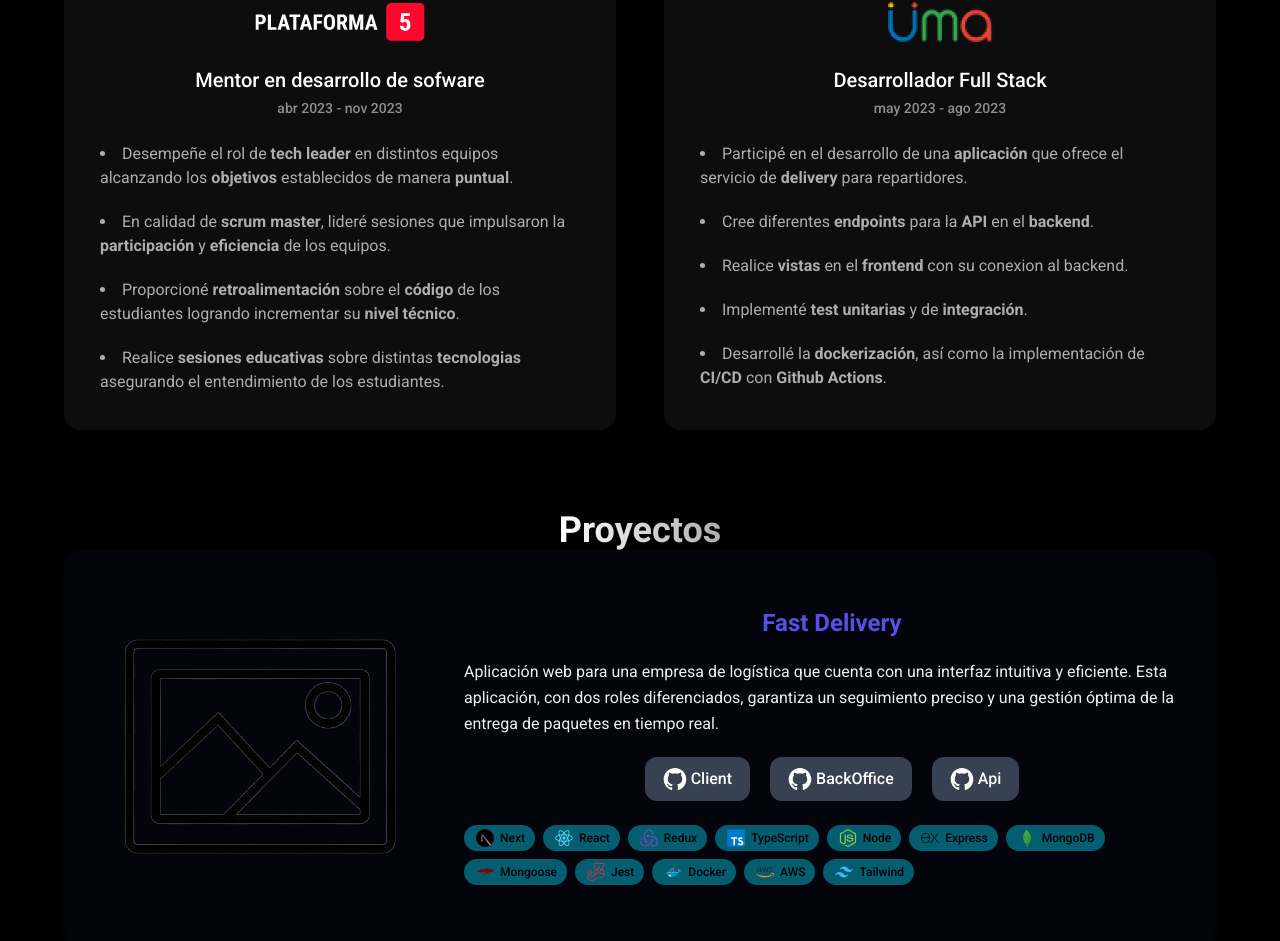
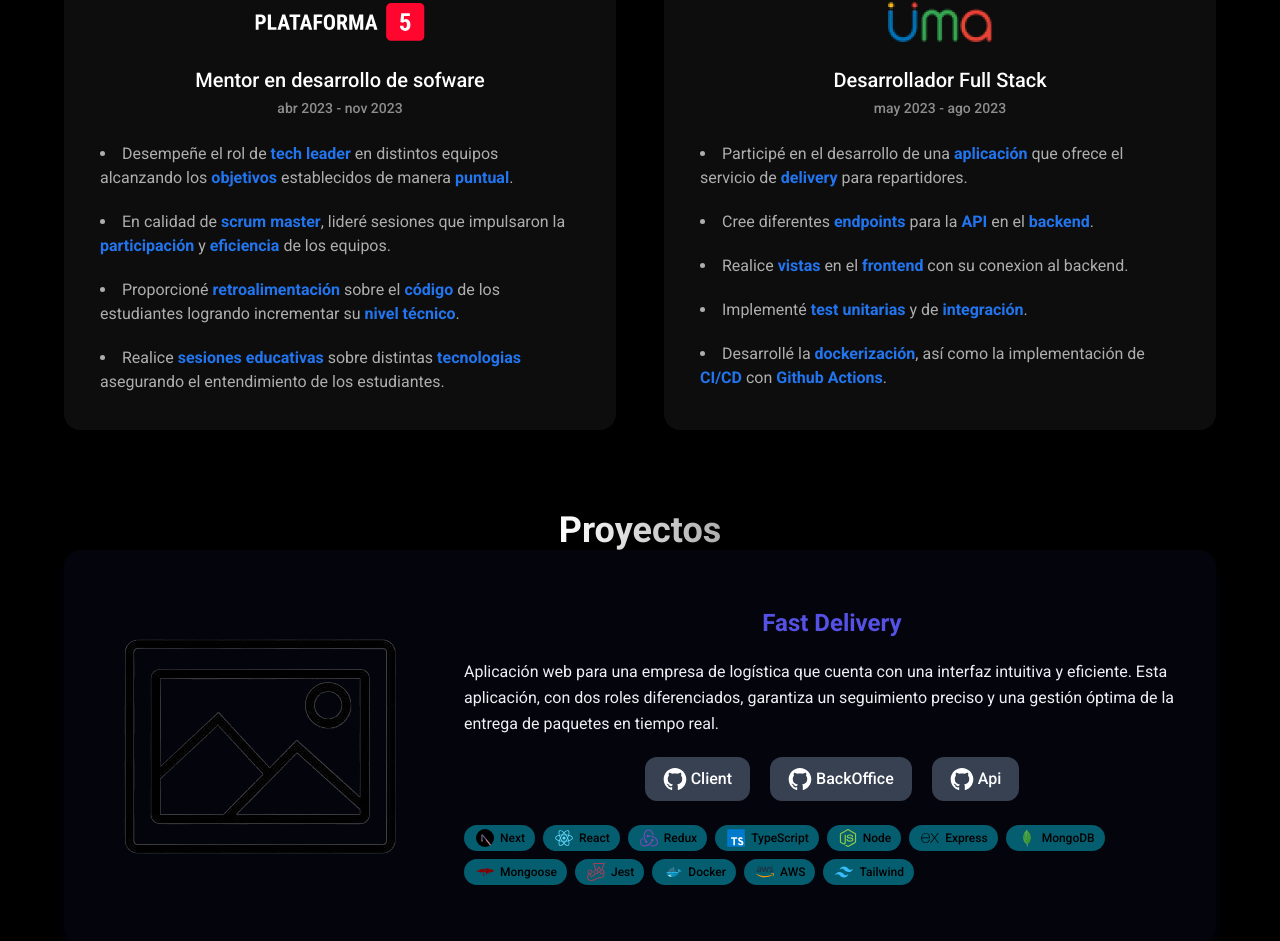
Before and after one commit to RafaMojica/Portfolio-Rafael-Mojica, a Next.js app: page / in a window 1280 px wide. Shown: the part 1034-1975 px from the top of the page. Built offline with nearby package versions, Linux system fonts and the light colour scheme.

Commit message:
fix: add class highlighted

```diff
--- a/src/app/globals.css
+++ b/src/app/globals.css
@@ -17,6 +17,10 @@ html {
   text-dSecondary before:bg-dGradientPrimary hover:text-dGradientPrimary;
 }
 
+.highlightedWords{
+  @apply font-bold text-dEmphasis
+}
+
 @media (prefers-reduced-motion: reduce) {
   html {
     scroll-behavior: auto;
--- a/src/data/Experience.ts
+++ b/src/data/Experience.ts
@@ -8,10 +8,10 @@ const COMPANIES = {
     position: "Mentor en desarrollo de sofware",
     duration: "abr 2023 - nov 2023",
     tasks: [
-      `Desempeñe el rol de <span class="font-bold text-dEmphasis">tech leader</span> en distintos equipos alcanzando los <span class="font-bold text-dEmphasis">objetivos</span> establecidos de manera <span class="font-bold text-dEmphasis">puntual</span>.`,
-      `En calidad de <span class="font-bold text-dEmphasis">scrum master</span>, lideré sesiones que impulsaron la <span class="font-bold text-dEmphasis">participación</span> y <span class="font-bold text-dEmphasis">eficiencia</span> de los equipos.`,
-      `Proporcioné <span class="font-bold text-dEmphasis">retroalimentación</span> sobre el <span class="font-bold text-dEmphasis">código</span> de los estudiantes logrando incrementar su <span class="font-bold text-dEmphasis">nivel técnico</span>.`,
-      `Realice <span class="font-bold text-dEmphasis">sesiones educativas</span> sobre distintas <span class="font-bold text-dEmphasis">tecnologias</span> asegurando el entendimiento de los estudiantes.`,
+      `Desempeñe el rol de <span class="highlightedWords">tech leader</span> en distintos equipos alcanzando los <span class="highlightedWords">objetivos</span> establecidos de manera <span class="highlightedWords">puntual</span>.`,
+      `En calidad de <span class="highlightedWords">scrum master</span>, lideré sesiones que impulsaron la <span class="highlightedWords">participación</span> y <span class="highlightedWords">eficiencia</span> de los equipos.`,
+      `Proporcioné <span class="highlightedWords">retroalimentación</span> sobre el <span class="highlightedWords">código</span> de los estudiantes logrando incrementar su <span class="highlightedWords">nivel técnico</span>.`,
+      `Realice <span class="highlightedWords">sesiones educativas</span> sobre distintas <span class="highlightedWords">tecnologias</span> asegurando el entendimiento de los estudiantes.`,
     ],
   },
   Uma: {
@@ -20,11 +20,11 @@ const COMPANIES = {
     position: "Desarrollador Full Stack",
     duration: "may 2023 - ago 2023",
     tasks: [
-      `Participé en el desarrollo de una <span class="font-bold text-dEmphasis">aplicación</span> que ofrece el servicio de <span class="font-bold text-dEmphasis">delivery</span> para repartidores.`,
-      `Cree diferentes <span class="font-bold text-dEmphasis">endpoints</span> para la <span class="font-bold text-dEmphasis">API</span> en el <span class="font-bold text-dEmphasis">backend</span>.`,
-      `Realice <span class="font-bold text-dEmphasis">vistas</span> en el <span class="font-bold text-dEmphasis">frontend</span> con su conexion al backend.`,
-      `Implementé <span class="font-bold text-dEmphasis">test unitarias</span> y de <span class="font-bold text-dEmphasis">integración</span>.`,
-      `Desarrollé la <span class="font-bold text-dEmphasis">dockerización</span>, así como la implementación de <span class="font-bold text-dEmphasis">CI/CD</span> con <span class="font-bold text-dEmphasis">Github Actions</span>.`,
+      `Participé en el desarrollo de una <span class="highlightedWords">aplicación</span> que ofrece el servicio de <span class="highlightedWords">delivery</span> para repartidores.`,
+      `Cree diferentes <span class="highlightedWords">endpoints</span> para la <span class="highlightedWords">API</span> en el <span class="highlightedWords">backend</span>.`,
+      `Realice <span class="highlightedWords">vistas</span> en el <span class="highlightedWords">frontend</span> con su conexion al backend.`,
+      `Implementé <span class="highlightedWords">test unitarias</span> y de <span class="highlightedWords">integración</span>.`,
+      `Desarrollé la <span class="highlightedWords">dockerización</span>, así como la implementación de <span class="highlightedWords">CI/CD</span> con <span class="highlightedWords">Github Actions</span>.`,
     ],
   },
 };
```
